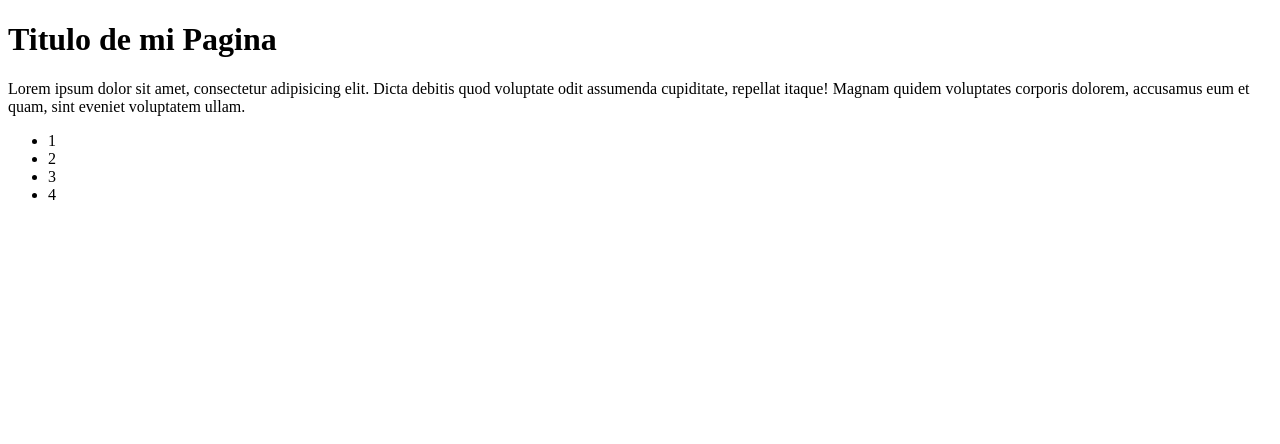
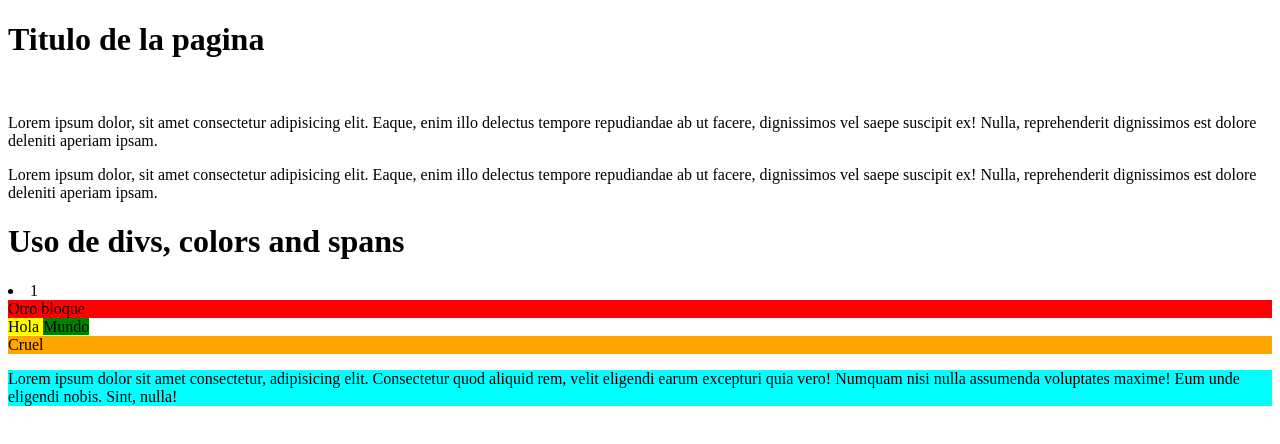
Before and after one commit to SantiagoIturriVargasUCB/sitio-web-tecnologias-web, a plain HTML site: page index.html in a window 1280 px wide. Drawn offline with Linux system fonts and the light colour scheme.

Commit message:
clase 09-04

```diff
--- a/index.html
+++ b/index.html
@@ -1,19 +1,33 @@
 <!DOCTYPE html>
-<html lang="es">
+<html lang="en">
 <head>
     <meta charset="UTF-8">
     <meta name="viewport" content="width=device-width, initial-scale=1.0">
-    <title>Pagina Tec Web 1</title>
+    <title>FirstPage</title>
 </head>
 <body>
-    <h1>Titulo de mi Pagina</h1>
-    <p>Lorem ipsum dolor sit amet, consectetur adipisicing elit. Dicta debitis quod voluptate odit assumenda cupiditate, repellat itaque! Magnam quidem voluptates corporis dolorem, accusamus eum et quam, sint eveniet voluptatem ullam.</p>
-    <ul>
-        <li>1</li>
-        <li>2</li>
-        <li>3</li>
-        <li>4</li>
-    </ul>
-    <p class="foo"></p>
+    <h1>Titulo de la pagina</h1>
+    <br>
+    <p>Lorem ipsum dolor, sit amet consectetur adipisicing elit. Eaque, enim illo delectus tempore repudiandae ab ut facere, dignissimos vel saepe suscipit ex! Nulla, reprehenderit dignissimos est dolore deleniti aperiam ipsam.</p>
+    <p>Lorem ipsum dolor, sit amet consectetur adipisicing elit. Eaque, enim illo delectus tempore repudiandae ab ut facere, dignissimos vel saepe suscipit ex! Nulla, reprehenderit dignissimos est dolore deleniti aperiam ipsam.</p>
+
+    <div>
+        <h1>Uso de divs, colors and spans</h1>
+    </div>
+
+    <li>
+        1
+    </li>
+
+    <div style="background-color: red; border: 5 px solid black;">
+        Otro bloque
+    </div>
+
+    <span style ="background-color: yellow;"> Hola </span>
+    <span style="background-color: green;">Mundo</span>
+    <div style="background-color: orange;">Cruel</div>
+    <p style="background-color: aqua;">Lorem ipsum dolor sit amet consectetur, adipisicing elit. Consectetur quod aliquid rem, velit eligendi earum excepturi quia vero! Numquam nisi nulla assumenda voluptates maxime! Eum unde eligendi nobis. Sint, nulla!</p>
+
+
 </body>
 </html>
```
